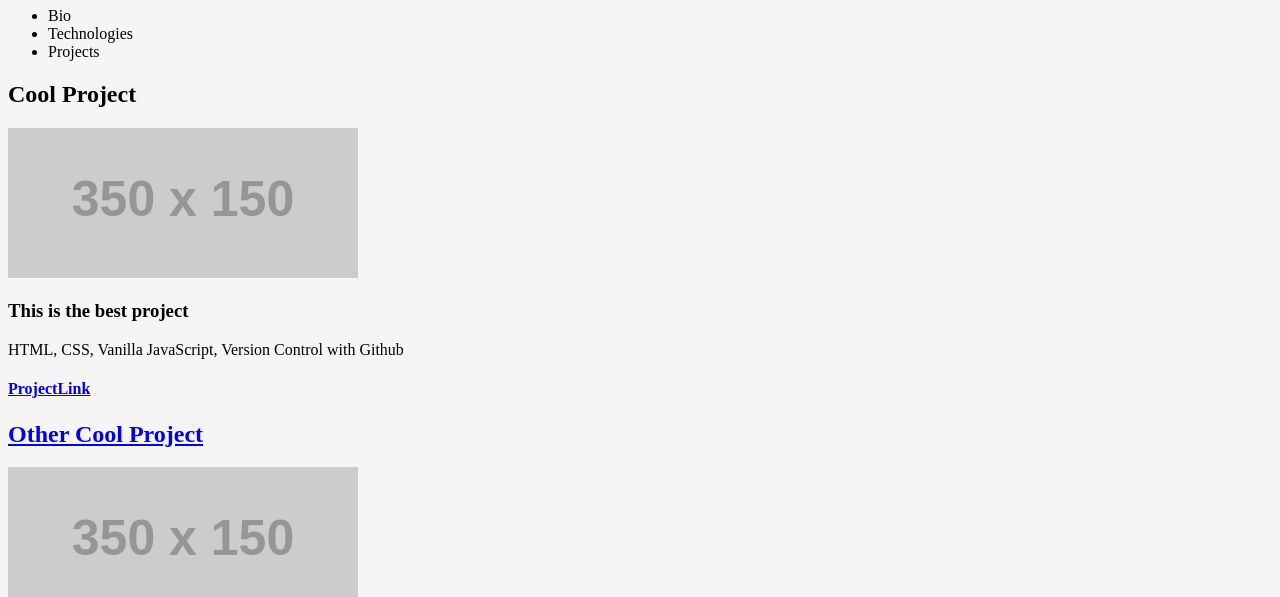
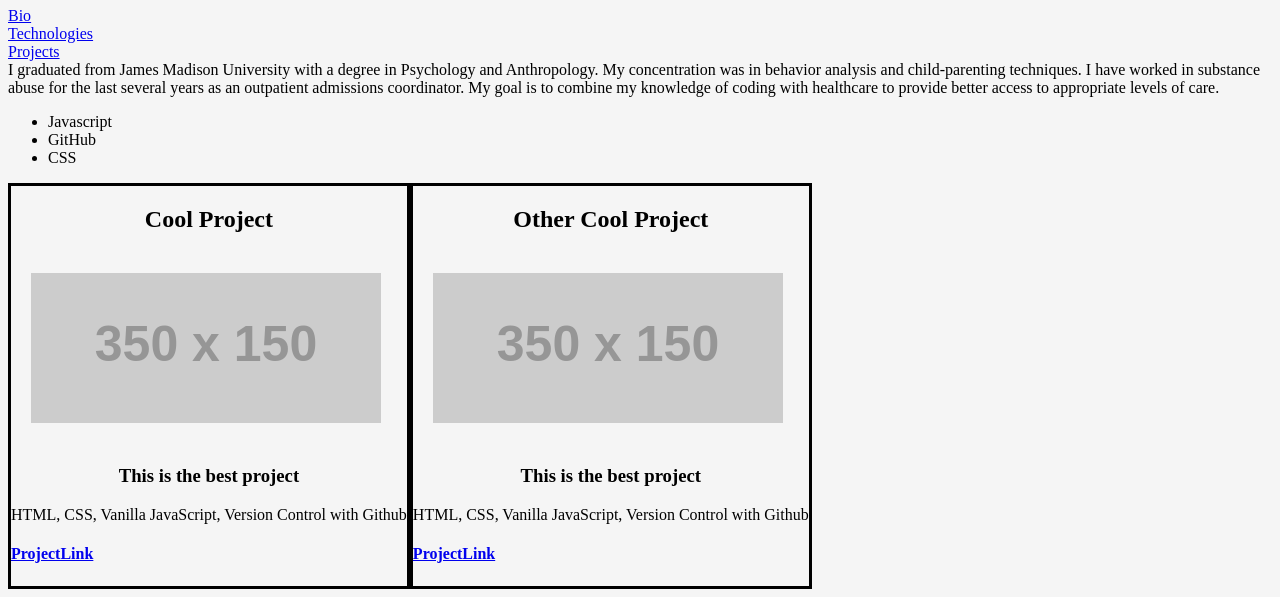
Before and after one commit to MarkyAaronYoung/personal-bio-site, a plain HTML site: page index.html in a window 1280 px wide. Shown: the part 73-670 px from the top of the page. Drawn offline with Linux system fonts and the light colour scheme; placeholder pictures from the web are drawn by us.

Commit message:
added a navbar and formatted projects to look like cards

```diff
--- a/index.html
+++ b/index.html
@@ -12,19 +12,27 @@
   <!-- Navigation -->
   <nav>
     <!-- TODO: Insert some sort of H1-H6 with your name here -->
-    <ul id="navLinks">
-      <li><a id="navToBio">Bio</a></li>
-      <li><a id="navToTechnologies">Technologies</a></li>
-      <li><a id="navToProjects">Projects</a></li>
+    <ul class="navigation" id="navLinks">
+      <li>
+        <a href="./bio.html" id="navToBio">Bio</a></li>
+      <li>
+        <a href="/technologies.html" id="navToTechnologies">Technologies</a></li>
+      <li><a href="/projects" id="navToProjects">Projects</a></li>
     </ul>
   </nav>
   <!-- End Navigation -->
 
   <!-- Primary View -->
   <div class="fullPage" id="bioPage">
+    I graduated from James Madison University with a degree in Psychology and Anthropology.  My concentration was in behavior analysis and child-parenting techniques. I have worked in substance abuse for the last several years as an outpatient admissions coordinator. My goal is to combine my knowledge of coding with healthcare to provide better access to appropriate levels of care.
     <!-- TODO: Fill in bio info here: What is your background? Why do you want to go into development? What do you love about development? -->
   </div>
   <div class="fullPage" id="technologiesPage">
+    <ul>
+      <li>Javascript</li>
+      <li>GitHub</li>
+      <li>CSS</li>
+    </ul>
     <!-- TODO: Start an UL of all of the tools and technologies you've started learning so far. (You'll beef this page up later). -->
   </div>
   <div class="fullPage" id="projectsPage"></div>
--- a/main.css
+++ b/main.css
@@ -1,3 +1,46 @@
 body {
   background-color: whitesmoke;
 };
+
+.div {
+  display: inline-block;
+}
+
+.navigation {
+  list-style-type: none;
+  margin: 0;
+  padding: 0;
+  overflow: hidden;
+  overflow-x: hidden;
+}
+
+.fullPage {
+  display: flex;
+  flex-direction: row;
+  border: 3px blue;
+}
+
+div.projects {
+  border: 2px blue;
+  border: solid;
+}
+
+img {
+  align-items: center;
+  margin: 10px;
+  padding: 10px;
+}
+h2 {
+  text-align: center;
+  justify-content: center;
+}
+
+h3 {
+  text-align: center;
+  justify-content: center;
+}
+
+
+.nav-item  {
+  float: left;
+}
--- a/main.js
+++ b/main.js
@@ -44,7 +44,7 @@ const createProjectCards = (projectsArray) => {
       domString += `<h3>${projectsArray[i].description}</h3>`
       domString += `<p>${projectsArray[i].technologiesUsed}</p>`
       domString += `<h4><a href="${projectsArray[i].url}">ProjectLink</a></h4>`
-      domString += `<h5><a href="${projectsArray[i].githubUrl}"</a></h5>`
+      domString += `<h5><a href="${projectsArray[i].githubUrl}"></a></h5>`
       domString += '</div>'
     }
   }
```
Also changed, not shown: bio.html (added), technologies.html (added).
